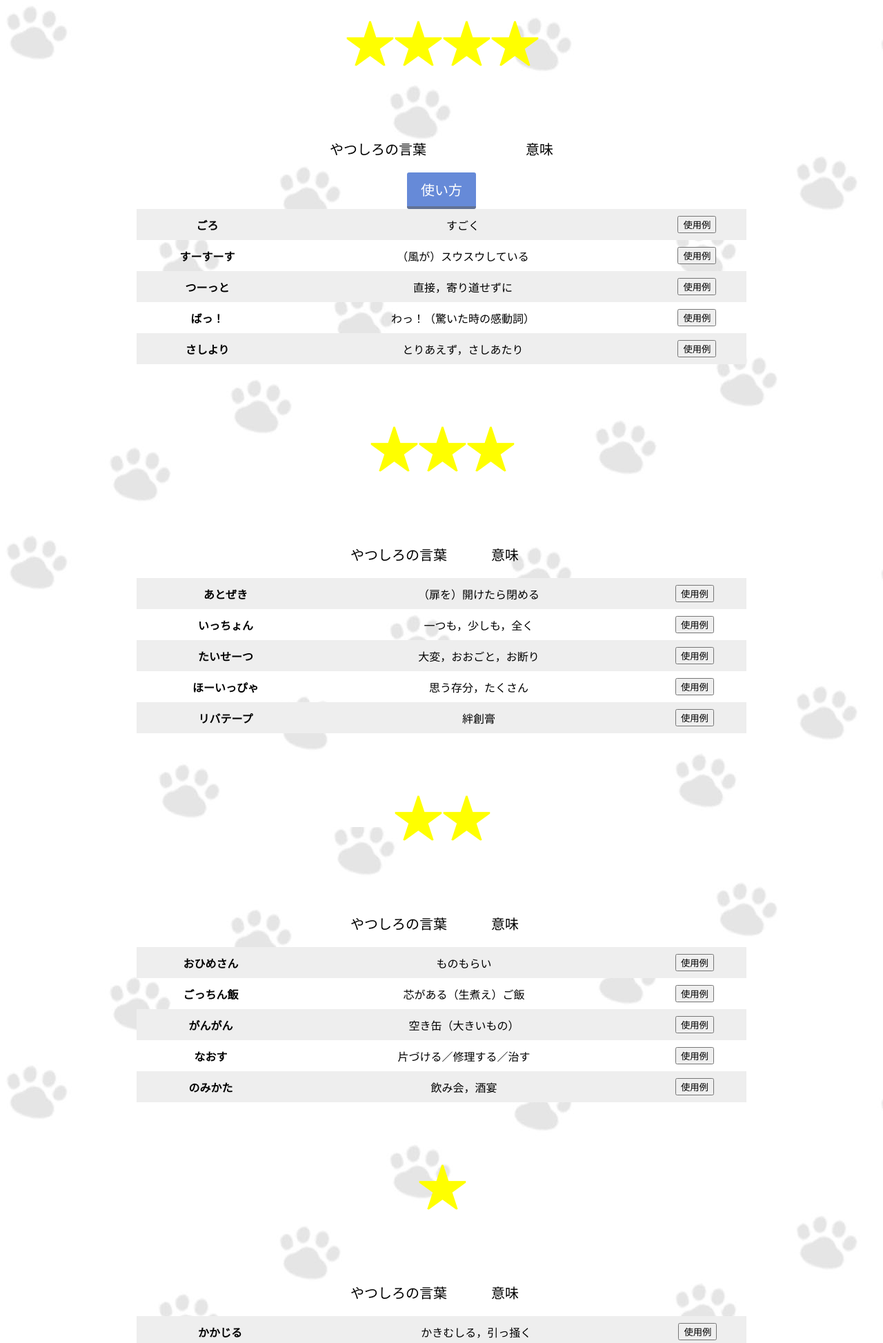
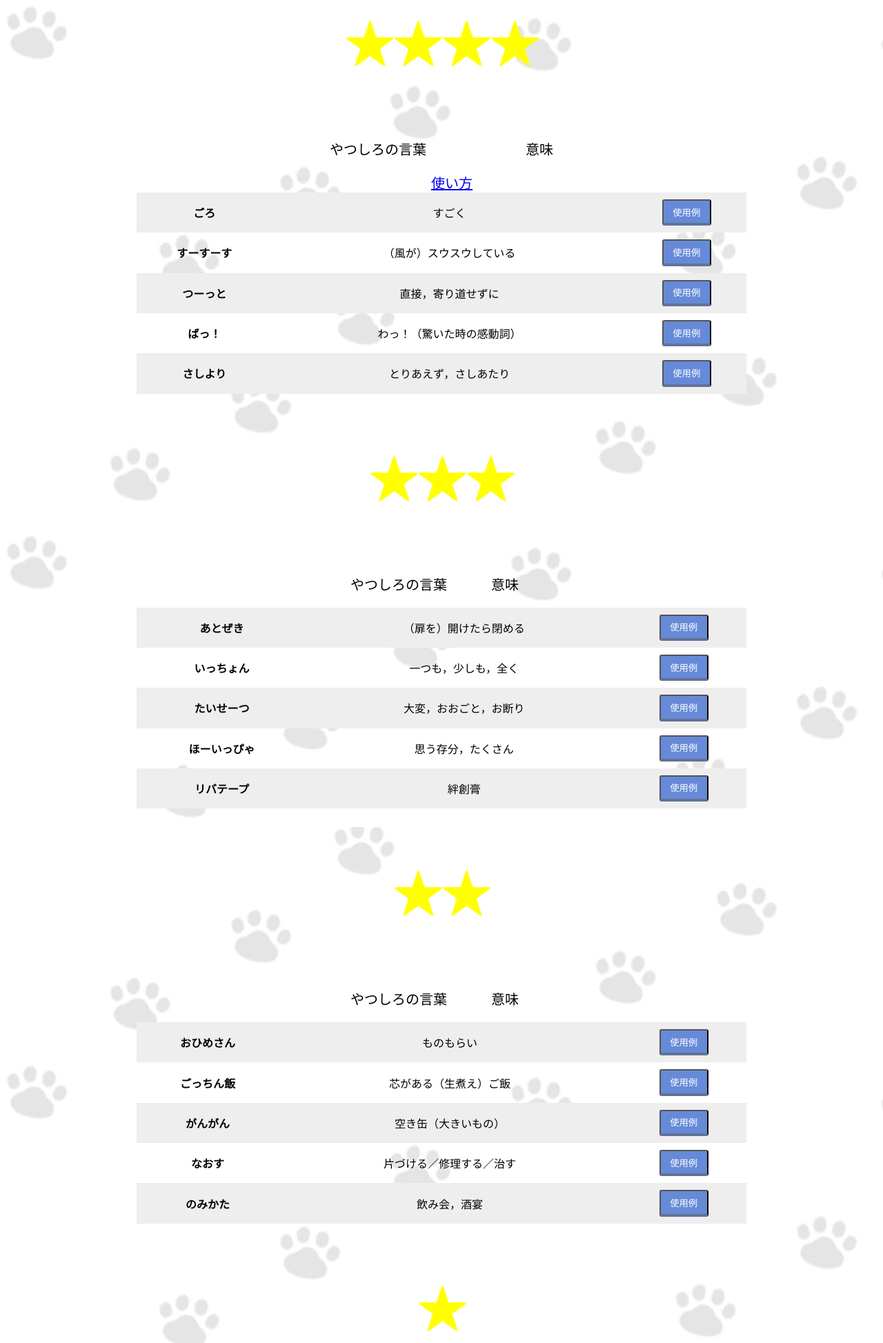
Before and after one commit to kaaa43246y/sotsugyouseisaku, a Flask app: page /index in a window 1280 px wide. Shown: the part 337-2284 px from the top of the page at 69% size. Run offline with Flask 2, Linux system fonts and the light colour scheme; data comes from the database, SQL or seed files in the repository; some libraries are stand-ins or nearby versions.

Commit message:
使い方ボタン　デザイン

```diff
--- a/static/css/style_sp.css
+++ b/static/css/style_sp.css
@@ -189,7 +189,8 @@ ul a{
   }
 
 /* ボタン */
-  .btn-square {
+
+  button {
     display: inline-block;
     padding: 0.5em 1em;
     text-decoration: none;
@@ -198,7 +199,7 @@ ul a{
     border-bottom: solid 4px #627295;
     border-radius: 3px;
   }
-  .btn-square:active {
+  button:active {
     /*ボタンを押したとき*/
     -webkit-transform: translateY(4px);
     transform: translateY(4px);/*下に動く*/
```
